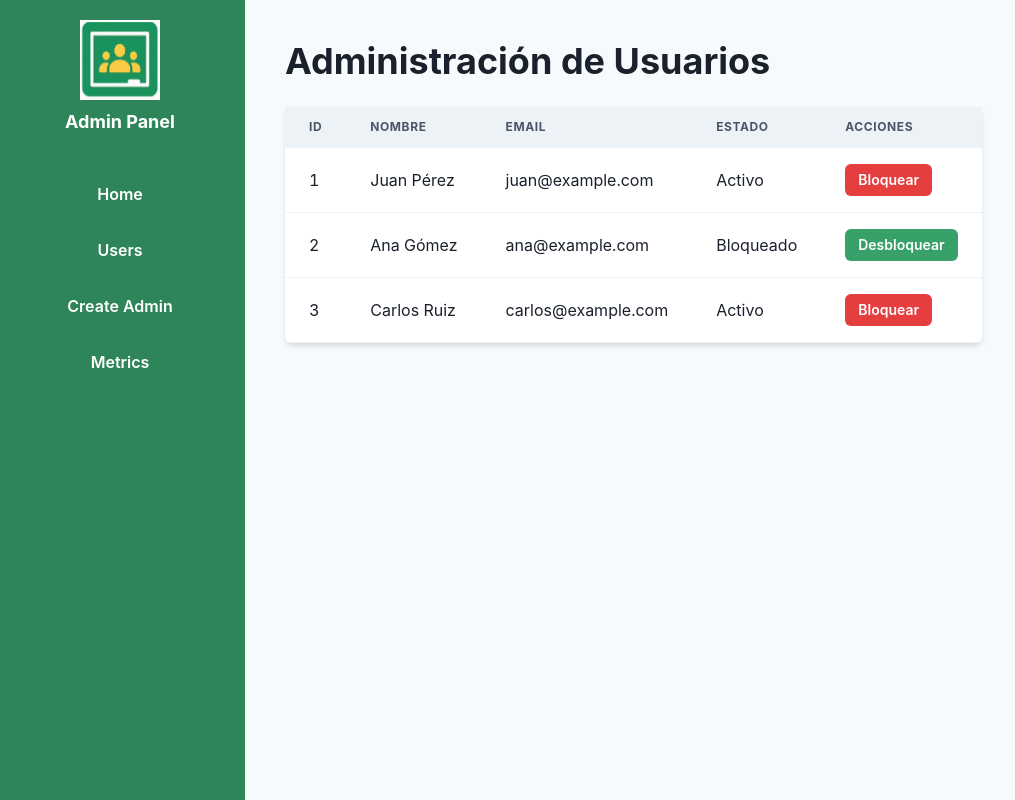
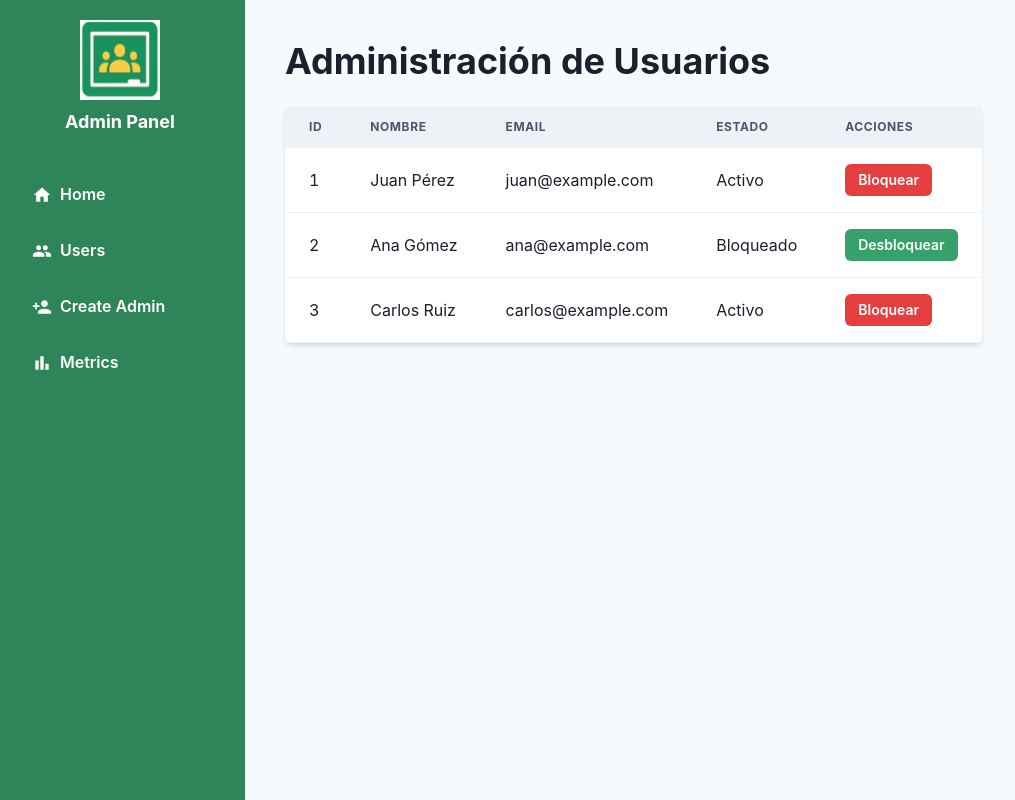
Before and after one commit to ClassConnect-2025C1/Classconnect-BackOffice-FrontEnd, a React (Vite) app in the folder backoffice/: page /user-admin in a window 1280 px wide. Shown: the whole page, without its empty margins (5-1020 px from the left). Built offline with nearby package versions, Linux system fonts and the light colour scheme.

Commit message:
Add icons

```diff
--- a/backoffice/package.json
+++ b/backoffice/package.json
@@ -16,6 +16,7 @@
     "framer-motion": "^10.18.0",
     "react": "^18.2.0",
     "react-dom": "^18.2.0",
+    "react-icons": "^5.5.0",
     "react-router-dom": "^7.6.0"
   },
   "devDependencies": {
--- a/backoffice/src/components/Sidebar.tsx
+++ b/backoffice/src/components/Sidebar.tsx
@@ -1,7 +1,7 @@
-// components/Sidebar.tsx
-import { Box, VStack, Button, Image, Text } from "@chakra-ui/react";
+import { Box, VStack, Button, Image, Text, HStack } from "@chakra-ui/react";
 import { useNavigate } from "react-router-dom";
 import logo from "../assets/logo.png";
+import { MdHome, MdPeople, MdPersonAdd, MdBarChart } from "react-icons/md";
 
 const Sidebar = () => {
   const navigate = useNavigate();
@@ -16,31 +16,56 @@ const Sidebar = () => {
       position="fixed"
     >
       {/* Logo */}
-   <Box mb={10} textAlign="center">
-  <Image
-    src={logo}
-    alt="Logo"
-    boxSize="80px"
-    mx="auto"
-    mb={2}
-  />
-  <Text fontSize="lg" fontWeight="bold">
-    Admin Panel
-  </Text>
-</Box>
+      <Box mb={10} textAlign="center">
+        <Image src={logo} alt="Logo" boxSize="80px" mx="auto" mb={2} />
+        <Text fontSize="lg" fontWeight="bold">
+          Admin Panel
+        </Text>
+      </Box>
 
       {/* Navegación */}
       <VStack spacing={4} align="stretch">
-        <Button variant="ghost" color="white" _hover={{ bg: "#276749" }} onClick={() => navigate("/")}>
+        <Button
+          variant="ghost"
+          color="white"
+          _hover={{ bg: "#276749" }}
+          justifyContent="flex-start"
+          leftIcon={<MdHome size="20px" />}
+          onClick={() => navigate("/")}
+        >
           Home
         </Button>
-        <Button variant="ghost" color="white" _hover={{ bg: "#276749" }} onClick={() => navigate("/user-admin")}>
+
+        <Button
+          variant="ghost"
+          color="white"
+          _hover={{ bg: "#276749" }}
+          justifyContent="flex-start"
+          leftIcon={<MdPeople size="20px" />}
+          onClick={() => navigate("/user-admin")}
+        >
           Users
         </Button>
-        <Button variant="ghost" color="white" _hover={{ bg: "#276749" }} onClick={() => navigate("/create-admin")}>
+
+        <Button
+          variant="ghost"
+          color="white"
+          _hover={{ bg: "#276749" }}
+          justifyContent="flex-start"
+          leftIcon={<MdPersonAdd size="20px" />}
+          onClick={() => navigate("/create-admin")}
+        >
           Create Admin
         </Button>
-        <Button variant="ghost" color="white" _hover={{ bg: "#276749" }} onClick={() => navigate("/metrics")}>
+
+        <Button
+          variant="ghost"
+          color="white"
+          _hover={{ bg: "#276749" }}
+          justifyContent="flex-start"
+          leftIcon={<MdBarChart size="20px" />}
+          onClick={() => navigate("/metrics")}
+        >
           Metrics
         </Button>
       </VStack>
```
Also changed, not shown: 1 other file (tests, documents, lock files or other folders).
